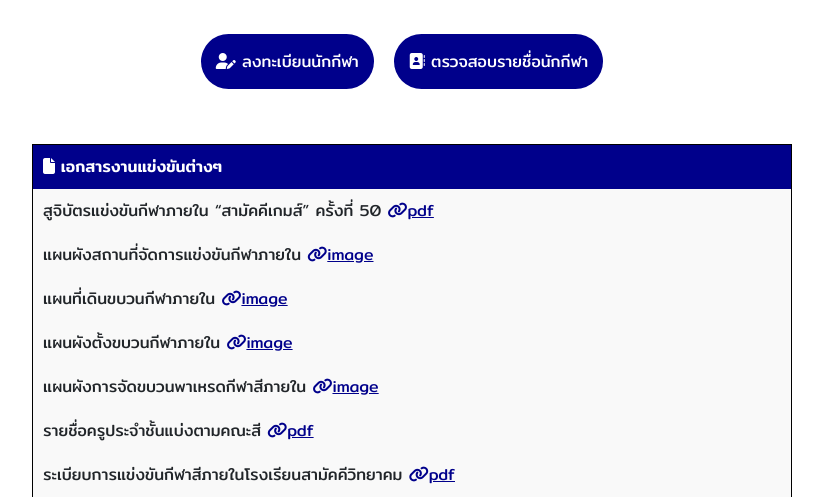
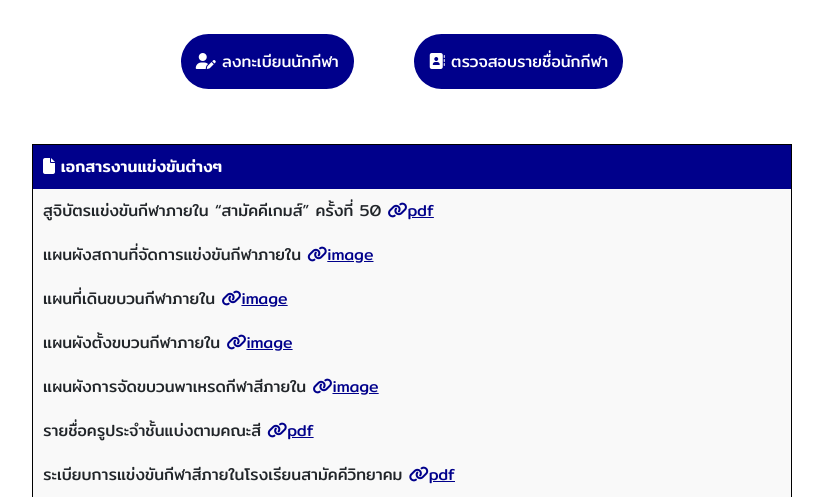
Before and after one commit to Book549/ISRS, a PHP site: page /ISRS/ in a window 1280 px wide. Shown: the part 960-1457 px from the top of the page, without its empty margins (228-1051 px from the left). Run offline with PHP 8.4, Linux system fonts and the light colour scheme; data comes from the database, SQL or seed files in the repository; data that the repository does not hold is empty; some libraries are stand-ins or nearby versions.

Commit message:
update additional_menu a

```diff
--- a/element/styles.css
+++ b/element/styles.css
@@ -563,18 +563,21 @@ td:hover{
         font-size: 10px;
     }
 
+
+
 }
 .additional_menu{
     display: flex;
+    flex-wrap: wrap;
     justify-content: center;
     margin-top: 30px;
     padding: 20px;
+    gap: 40px;
 }
 .additional_menu a{
     text-decoration: none;
     background-color: darkblue;
     color: white;
-
     padding: 15px;
     border-radius: 30px;
     margin-right: 20px;
```
